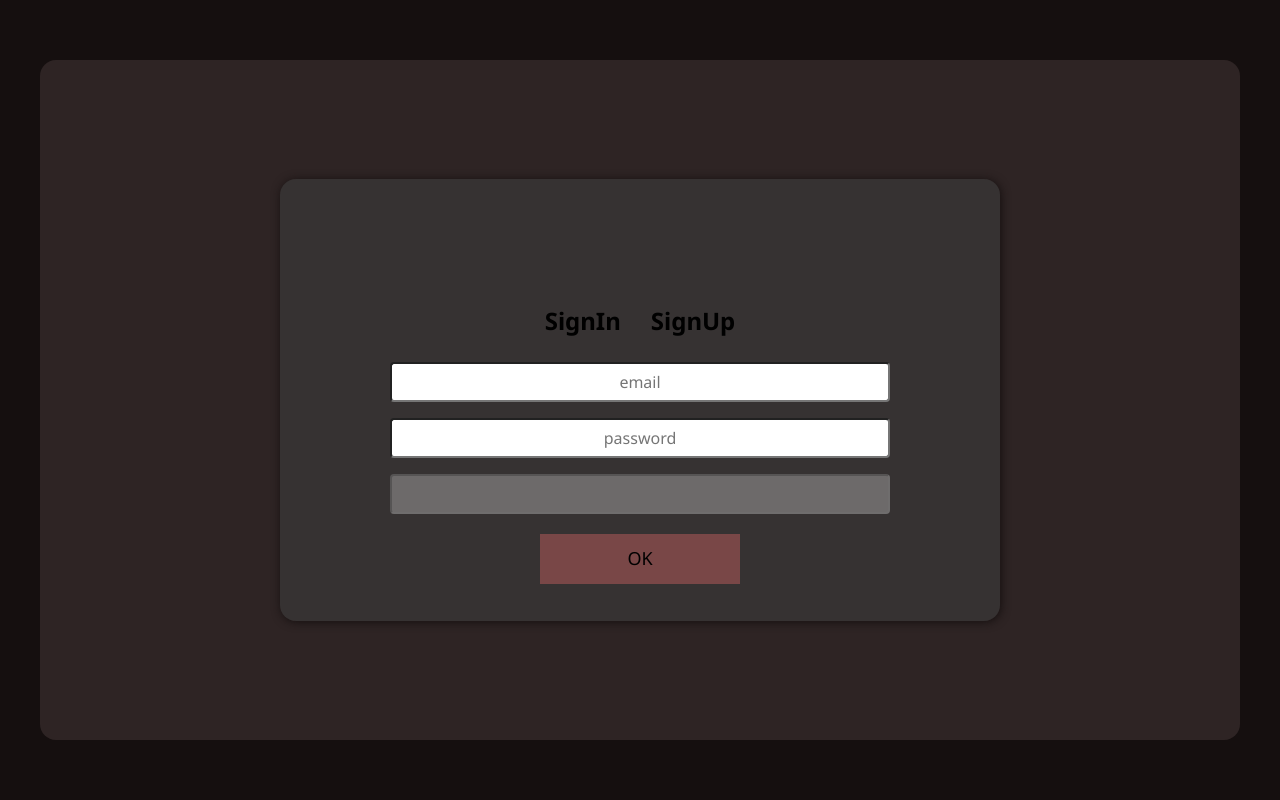
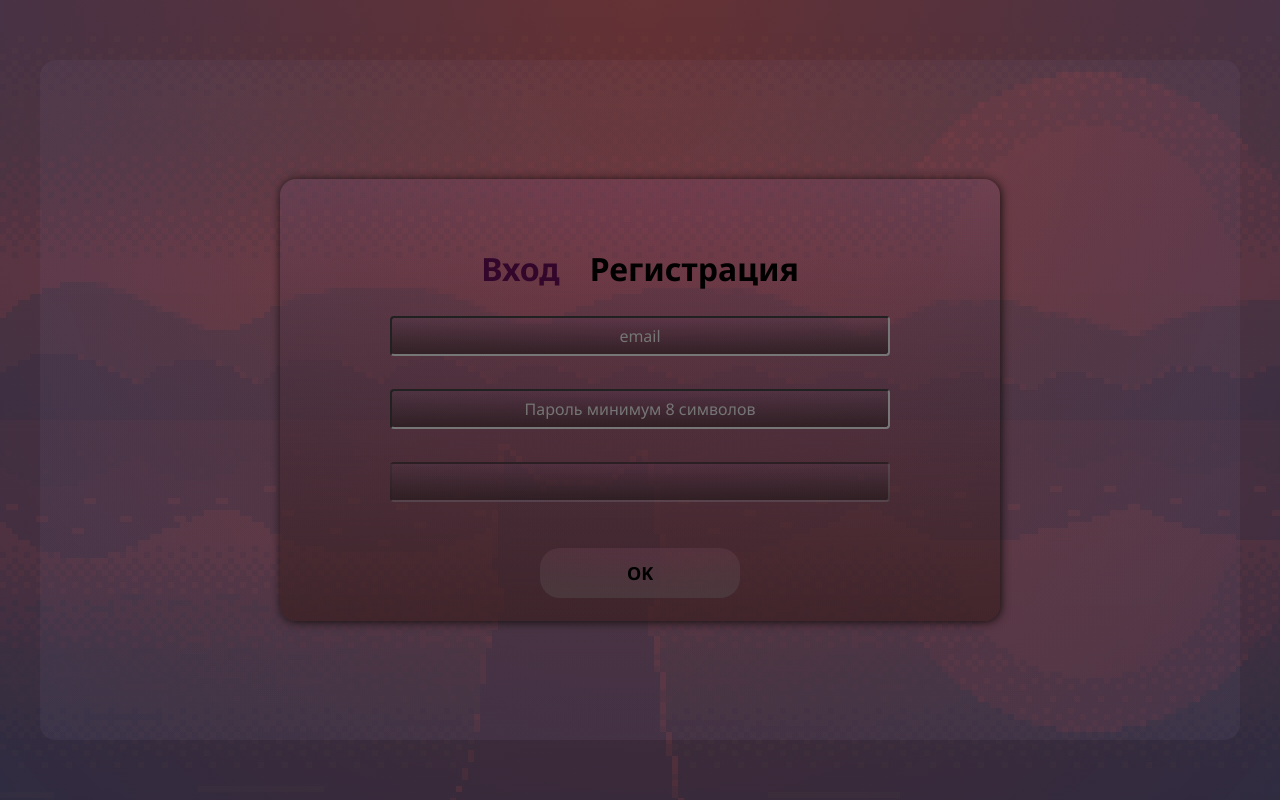
Before and after one commit to RidiculousCircumstances/coop_tool_client_pro, a React (Create React App) app: page / in a window 1280 px wide. Built offline with nearby package versions, Linux system fonts and the light colour scheme.

Commit message:
styles and errors for auth comp

```diff
--- a/src/App.tsx
+++ b/src/App.tsx
@@ -7,11 +7,14 @@ import './styles/app.scss';
 export const App = observer(() => {
   const context = useContext(Context);
   return (
-    <div className="app">
-      {context.userStorage.isAuth ?
-        <div> <img width={1700} src="https://avatars.mds.yandex.net/i?id=bfe4e51b953a3c5ff084bb93fd149895c6ef38c2-6961938-images-thumbs&n=13"></img></div> :
-        <Authentication />}
+    <div className="image">
+      <div className="app">
+        {context.userStorage.isAuth ?
+          <div></div> :
+          <Authentication />}
+      </div>
     </div>
+
   )
 
 
--- a/src/Const.ts
+++ b/src/Const.ts
@@ -2,5 +2,8 @@ export const CONST = {
 	// SOCKET_URL: 'ws://83.246.208.128:5000',
 	SOCKET_URL: 'ws://localhost:5000',
 	HTTPURL: 'http://83.246.208.128:5000',
-	CLIENTURL: 'http://83.246.208.128:3000'
+	CLIENTURL: 'http://83.246.208.128:3000',
+	EMPTY_FIELD_ERROR: '*Заполните обязательные поля',
+	ALREADY_EXISTS_ERROR: '*Пользователь с таким email уже существует',
+	AUTH_ERROR: '*Введен неправильный логин или пароль',
 }
--- a/src/components/authentication/Authentication.tsx
+++ b/src/components/authentication/Authentication.tsx
@@ -1,41 +1,33 @@
 import { AuthenticationProps } from './Authentication.props';
-
+import cn from 'classnames';
 import './auth.scss';
 import {  useContext, useState } from 'react';
-import { Input } from './input/Input';
-import { Button } from './button/Button';
 import { useForm } from 'react-hook-form';
 import { AuthFormData } from './AuthFormInterface';
 import { RegistrationFormData } from './RegistrationFormInterface';
 import { Context } from '../..';
 import { observer } from 'mobx-react-lite';
-
-const INPUT_ERROR = 'Заполните обязательные поля';
-
+import { AuthForm } from './authForm/AuthForm';
 
 export const Authentication = observer(({...props}: AuthenticationProps) => {
 
-	const [choicenView, setView] = useState<'auth' | 'register'>('auth');
+	const [choicenView, setView] = useState<'login' | 'register'>('login');
 	const [isSuccess, setIsSuccess] = useState<boolean>(false);
-	const [error, setError] = useState<string>();
+	const [error, setError] = useState<number>();
 
 	const authForm = useForm<AuthFormData>();
-	const registrationForm = useForm<RegistrationFormData>();
 	const context = useContext(Context);
 
 
 	const tryRequest =async (cb: CallableFunction) => {
-		try {
-			const res = await cb();;
-			if (res.status === 201) {
-				setIsSuccess(true);
-				authForm.reset();
-			} else {
-				setError(`Ошибка ${res.status}`);
-			}
-		} catch (e) {
-			setError(e as string);
+		const res = await cb();
+		if (res === 201) {
+			setIsSuccess(true);
+			authForm.reset();
+		} else {
+			setError(res);
 		}
+
 	}
 
 	const onSubmitAuth = async (formData: AuthFormData) => {
@@ -46,83 +38,29 @@ export const Authentication = observer(({...props}: AuthenticationProps) => {
 		tryRequest(() => context.userStorage.registration(formData));
 	}
 
-	const formSwitcher = (display: 'auth' | 'register') => {
-		if (display === 'auth') {
-			return (
-			<form className='auth__form-module' onSubmit={authForm.handleSubmit(onSubmitAuth)}>
-				<div className='auth__input_wrapper'>
-					<Input {...authForm.register('email', {
-						required: {
-							value: true,
-							message: INPUT_ERROR
-						}
-					})}
-						placeholder="email"
-						type="email" />
-					<Input {...authForm.register('password', {
-						required: {
-							value: true,
-							message: INPUT_ERROR
-						}
-					})}
-						type="password"
-						placeholder="password" />
-					<Input disabled></Input>
-				</div>
-					<Button>OK</Button>
-			</form>
-			)
-		} else {
-			return (
-			<form className='auth__form-module' onSubmit={registrationForm.handleSubmit(onSubmitRegistration)}>
-					<div className='auth__input_wrapper'>
-						<Input {...registrationForm.register('email', {
-							required: {
-								value: true,
-								message: INPUT_ERROR
-							}
-						})}
-						placeholder="email" type="email" />
-						<Input {...registrationForm.register('nickname', {
-							required: {
-								value: true,
-								message: INPUT_ERROR
-							}
-						})}
-							placeholder="nickname" type="text" />
-						<Input {...registrationForm.register('password', {
-							required: {
-								value: true,
-								message: INPUT_ERROR
-							}
-						})}
-							placeholder="password" type="password" />
-					</div>
-				<Button>OK</Button>
-			</form>
-
-			)
-
-		}
-
+	const formProps = {
+		type: choicenView,
+		isSuccess,
+		error
 	}
 
-
-	const color = {
-		color: 'yellow'
+	const switchView = (view: 'login' | 'register') => {
+		setView(view);
+		setError(undefined);
 	}
 
 	return (
 		<div className='auth' {...props}>
 			<div className='auth__form'>
 				<div className='auth__form-container'>
-					<div className='auth__title_wrapper'>
-						<div onClick={() => setView('auth')}>SignIn </div>
-						<div onClick={() => setView('register')}>SignUp</div>
+					<div className='auth__title'>
+						<div onClick={() => switchView('login')} className={cn({ 'auth__title--active': (choicenView === 'login')})}>Вход </div>
+						<div onClick={() => switchView('register')} className={cn({ 'auth__title--active': (choicenView === 'register') })}>Регистрация</div>
 					</div>
-					{choicenView === 'auth' ? formSwitcher('auth') : formSwitcher('register')}
-					{isSuccess && (<div style={color}>вСЕ ПРОШЛО ОТНОСИТЕЛЬНО ЗАЕБИСЬ</div>)}
-					{error && (<div style={color}>чЕТА ПaШЛО НЕ ТАК:</div>)}
+					{choicenView === 'login' ? <AuthForm handler={onSubmitAuth} {...formProps}
+						  />  :
+						<AuthForm handler={onSubmitRegistration} {...formProps}
+						/>}
 				</div>
 			</div>
 		</div>
--- a/src/components/authentication/RegistrationFormInterface.ts
+++ b/src/components/authentication/RegistrationFormInterface.ts
@@ -1,6 +1,6 @@
 
 export interface RegistrationFormData {
 	email: string;
-	nickname: string;
+	nickname?: string;
 	password: string;
 }
--- a/src/components/authentication/auth.scss
+++ b/src/components/authentication/auth.scss
@@ -1,4 +1,5 @@
 @import '../../styles/variables.scss';
+@import '../../styles/mixins.scss';
 
 .auth {
 	position: absolute;
@@ -13,12 +14,11 @@
 	width: 1200px;
 	height: 680px;
 	border-radius: 16px;
-	background-color: $auth-body-color;
+	@include withGradient(#41292904, #88424205, #9f27c405, #1339b409, #ffffff09);
 
 	&:hover {
-		background-color: $auth-body-color--hover;
+		@include withGradient(#41292904, #88424205, #9f27c411, #1339b409, #ffffff09);
 		transition: all .2s;
-
 	}
 
 	&__form {
@@ -26,13 +26,12 @@
 		width: 60%;
 		height: 65%;
 		border-radius: 16px;
-		background-color: $auth-form-color;
+		@include withGradient(#41292904, #3a1e1eb9, #9f27c411, #1339b409, #ffffff09);
 		justify-content: center;
 		box-shadow: 1px 1px 10px $background-color;
 		display:flex;
 		&:hover {
-			background-color: $auth-form-color--hover;
-			box-shadow: 1px 1px 24px $background-color;
+			box-shadow: 1px 1px 60px $background-color;
 			transition: all .2s;
 		}
 	}
@@ -41,21 +40,29 @@
 		position: relative;
 		width: 600px;
 		height: 250px;
-		top: 28%;
+		top: 15%;
 		box-sizing: border-box;
 		gap: 80px;
+
 	}
 
-	&__title_wrapper {
+	&__title {
 		display: flex;
 		justify-content: center;
 		gap: 30px;
-		font-size:x-large;
-		font-weight: 700;
+		font-size:xx-large;
+		font-weight: bold;
 		color: rgb(0, 0, 0);
 		margin-bottom: 10px;
+		cursor: pointer	;
+
 		div:hover {
 			color: rgba(24, 119, 119, 0.904);
+		}
+
+		&--active {
+			color:rgb(51, 6, 43);
+
 		}
 	}
 
@@ -84,17 +91,23 @@
 		input {
 			width: 500px;
 			padding: 6px 10px;
-			margin: 8px 0;
+			margin: 8px 0 25px;
 			box-sizing: border-box;
 			text-align: center;
 			font-family: inherit;
 			font-size: inherit;
 			line-height: inherit;
 			border-radius: 4px;
+			color: $gray-color;
+			@include withGradient(#41292941, #251919b9, #9f27c411, #1339b409, #ffffff09);
 		}
 
 		&--error {
-			border: 2px solid red;
+
+			input {
+			box-shadow: 1px 1px 24px hsl(273, 100%, 51%);
+			}
+
 	}
 }
 
@@ -103,20 +116,25 @@
 		position:absolute;
 		height: 50px;
 		width: 200px;
-		margin-top: 180px;
+		margin-top: 240px;
 		border: none;
+		border-radius: 20px;
+		font-size: large;
+		font-weight: 600;
 
-		background: $button-color;
-		font-size: large;
-
-
+		@include withGradient(#613b3b52, #4d3e3eb9, #9f27c411, #1339b409, #ffffff09);
 		&:hover {
-			background-color: $auth-form-color--hover;
-			background: $button-color;
 			box-shadow: 1px 1px 24px $green-color;
 			transition: all .2s;
 		}
 	}
 
 
+	&__error {
+		position: relative;
+		bottom: 10px;
+		color: $gray-color;
+	}
+
+
 }
--- /dev/null
+++ b/src/components/authentication/authForm/AuthForm.tsx
@@ -0,0 +1,63 @@
+import { observer } from 'mobx-react-lite';
+import { useEffect } from 'react';
+import { useForm } from 'react-hook-form';
+import { CONST } from '../../../Const';
+import { Button } from '../button/Button';
+import { Input } from '../input/Input'
+import { RegistrationFormData } from '../RegistrationFormInterface';
+import { AuthFormProps } from './AuthForm.props'
+
+export const AuthForm = ({ type, handler, error, isSuccess, ...props  }: AuthFormProps) => {
+	const {
+		register,
+		handleSubmit,
+		formState: { errors },
+	} = useForm<RegistrationFormData>();
+
+	return (
+		<form className='auth__form-module' onSubmit={handleSubmit(handler)}>
+			<div className='auth__input_wrapper'>
+				<Input {...register('email', {
+					required: {
+						value: true,
+						message: 'Поле email не должно быть пустым'
+					}
+				})}
+					placeholder="email" type="email"
+					error={errors.email} />
+
+				{type === 'register' &&
+					<Input {...register('nickname', {
+						required: {
+							value: true,
+							message: 'Поле nickname не должно быть пустым'
+						}
+					})}
+						placeholder="Имя" type="text"
+						error={errors.nickname} />
+				}
+
+				<Input {...register('password', {
+					required: {
+						value: true,
+						message: 'Поле password не должно быть пустым'
+
+					}
+				})}
+					placeholder="Пароль минимум 8 символов" type="password"
+					minLength={8}
+					error={errors.password}
+					 />
+
+				{type === 'login' && <Input disabled />}
+				<div>
+					{(errors.email || (type === 'register' && errors.nickname) || errors.password) && <div className='auth__error'>{CONST.EMPTY_FIELD_ERROR}</div>}
+					{(error === 400) && <div className='auth__error'>{CONST.ALREADY_EXISTS_ERROR}</div>}
+					{(error === 401) && <div className='auth__error'>{CONST.AUTH_ERROR}</div>}
+				</div>
+			</div>
+			<Button>OK</Button>
+		</form>
+
+	)
+}
--- a/src/components/authentication/input/Input.tsx
+++ b/src/components/authentication/input/Input.tsx
@@ -1,6 +1,6 @@
 import { InputProps } from './Input.props';
 import '../auth.scss';
-
+import cn from 'classnames';
 import { ForwardedRef, forwardRef } from 'react';
 
 export const Input = forwardRef(
@@ -9,11 +9,13 @@ export const Input = forwardRef(
 		ref: ForwardedRef<HTMLInputElement>,
 	): JSX.Element => {
 
+
 		return (
-			<div className='auth__input' >
-				<input ref={ref}  {...props} />
-				{error && <span className='input__error'></span>}
-			</div>
+			<div className={cn('auth__input', { 'auth__input--error': error })}>
+
+				<input ref={ref} {...props}
+						autoComplete='off' />
+				</div>
 		);
 	},
 );
--- a/src/styles/app.scss
+++ b/src/styles/app.scss
@@ -1,15 +1,22 @@
 @import "./variables.scss";
+@import "./mixins.scss";
 
 * {
 	margin: 0;
 	padding: 0;
 	box-sizing: border-box;
 	font-family: "Noto Sans", sans-serif;
+
+
+}
+
+.image {
+	background-image: url('./cat.webp');
 }
 
 .app {
 	height: 100vh;
 	max-height: 100vh;
 	width: 100%;
-	background-color: $background-color;
+	@include withGradient(#412929a2, #251b1ba9, #dd35357a, #1339b473, #ffffff5e);
 }
--- /dev/null
+++ b/src/styles/mixins.scss
@@ -0,0 +1,5 @@
+@mixin withGradient ($lc1, $lc2, $rc1, $rc2, $c) {
+	background: linear-gradient(to bottom, $lc1 0%, $lc2 100%),
+	radial-gradient(at top center, $rc1 0%, $rc2 120%) $c;
+	background-blend-mode: multiply, multiply;
+}
```
Also changed, not shown: src/components/authentication/authForm/AuthForm.props.ts (added, +12 -0 lines), src/storage/user/User.storage.ts (+24 -7 lines), src/styles/variables.scss (+8 -2 lines), src/styles/cat.webp (added).
